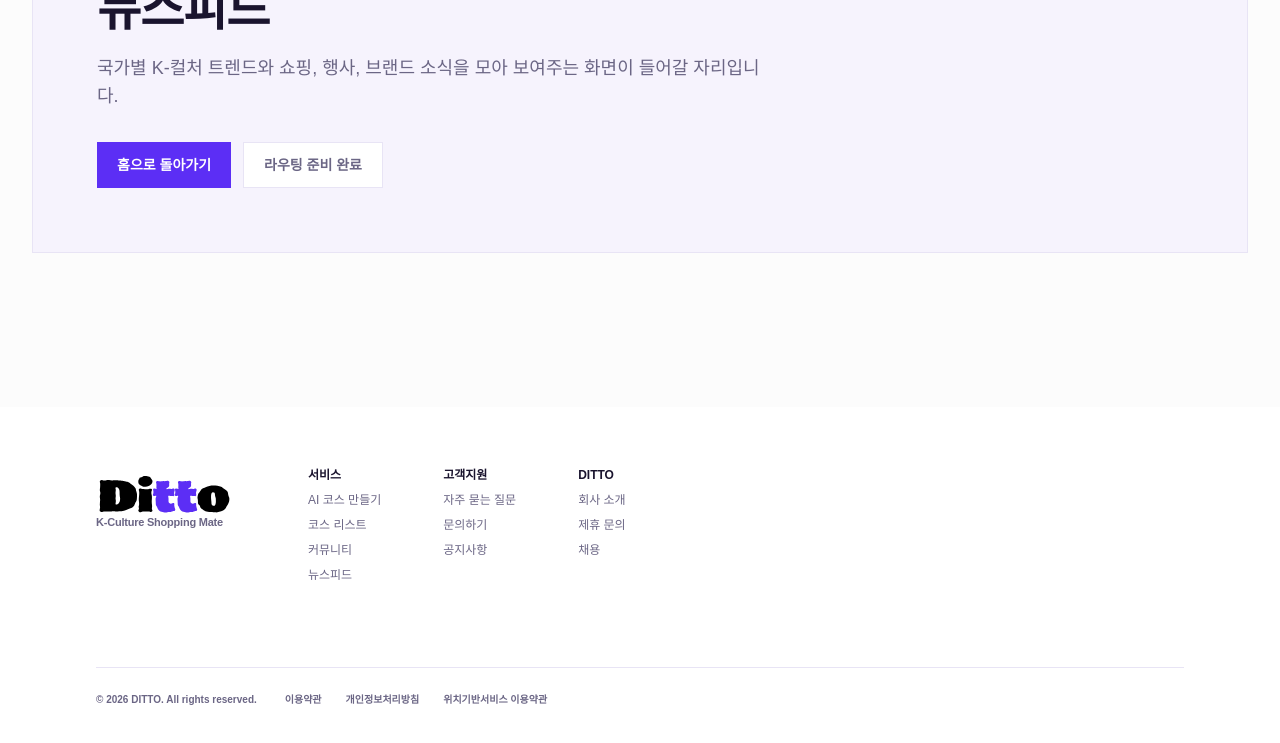
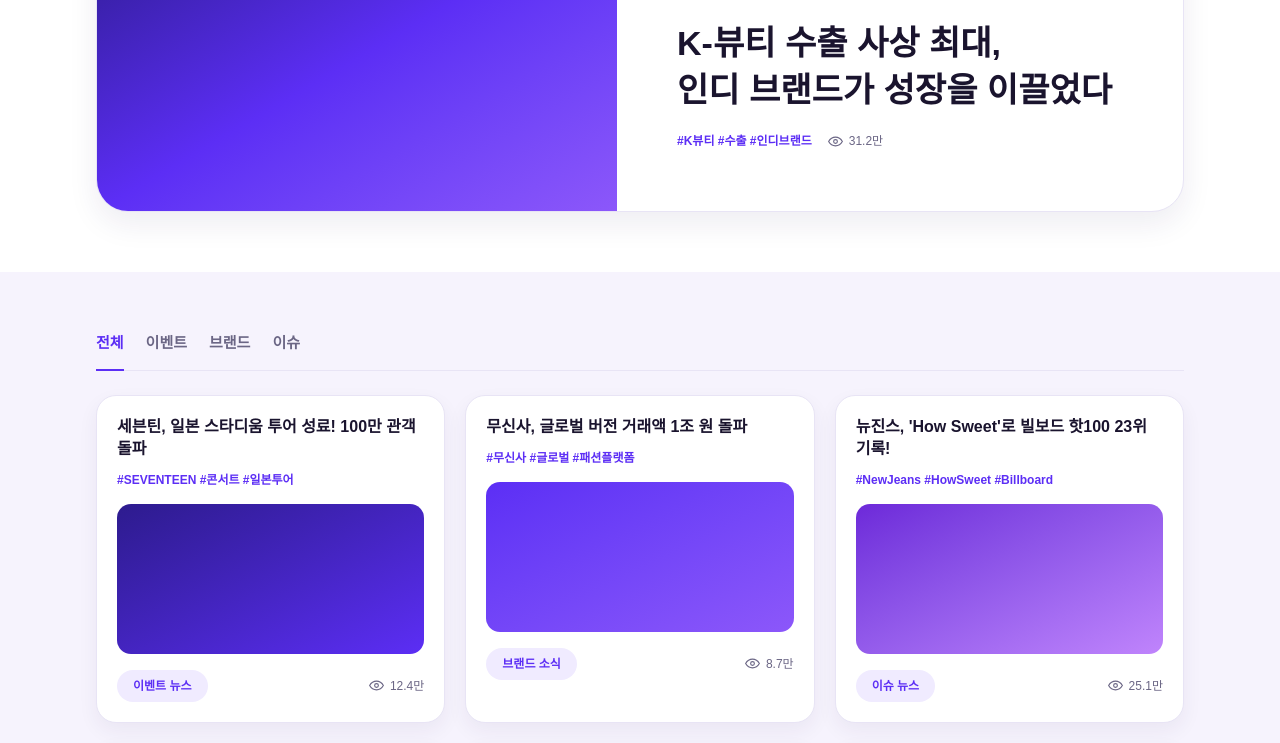
Before and after one commit to HDF-final/Ditto-FrontEnd, a Next.js app: page /news in a window 1280 px wide. Shown: the part 360-1103 px from the top of the page. Built offline with nearby package versions, Linux system fonts and the light colour scheme.

Commit message:
feat: 뉴스피드 페이지 구현

```diff
--- a/src/app/news/page.js
+++ b/src/app/news/page.js
@@ -1,13 +1,27 @@
-import { PlaceholderPage } from "@/components/common/placeholder-page";
+import { NewsFeaturedCard } from "@/components/news/news-featured-card";
+import { NewsFeed } from "@/components/news/news-feed";
+import { featuredNews, newsItems, newsTabs } from "@/lib/fixtures/news";
 
 export const metadata = { title: "뉴스피드" };
 
 export default function NewsPage() {
   return (
-    <PlaceholderPage
-      eyebrow="K-Culture News"
-      title="뉴스피드"
-      description="국가별 K-컬처 트렌드와 쇼핑, 행사, 브랜드 소식을 모아 보여주는 화면이 들어갈 자리입니다."
-    />
+    <main className="bg-background">
+      <section className="bg-white px-5 py-[60px] lg:px-24">
+        <div className="mb-6">
+          <p className="text-xs font-black uppercase tracking-[0.04em] text-brand">
+            DITTO NEWSLETTER
+          </p>
+          <h1 className="mt-1 text-[28px] font-black tracking-tight text-ink">
+            뉴스피드
+          </h1>
+          <p className="mt-1 text-sm text-ink-muted">
+            K-컬처와 브랜드, 그리고 우리 사회에 선한 변화를 만드는 소식.
+          </p>
+        </div>
+        <NewsFeaturedCard news={featuredNews} />
+      </section>
+      <NewsFeed tabs={newsTabs} items={newsItems} />
+    </main>
   );
 }
--- a/src/components/layout/site-header.js
+++ b/src/components/layout/site-header.js
@@ -56,7 +56,6 @@ export function SiteHeader() {
               width={137}
               height={43}
               priority
-              className="h-auto"
               style={{ width: "137px", height: "auto" }}
             />
             <span className="mt-1 whitespace-nowrap text-[13px] font-medium leading-none text-ink-muted">
--- /dev/null
+++ b/src/components/news/news-featured-card.js
@@ -0,0 +1,25 @@
+import { ViewCount } from "@/components/news/view-count";
+
+export function NewsFeaturedCard({ news }) {
+  return (
+    <article className="grid overflow-hidden rounded-[32px] border border-line bg-white shadow-[0_12px_30px_rgba(43,28,89,0.08)] lg:grid-cols-[520px_1fr]">
+      <div
+        className={`min-h-[240px] bg-linear-to-br ${news.gradient} lg:min-h-[305px]`}
+      />
+      <div className="flex flex-col justify-center gap-5 p-9 lg:p-[60px]">
+        <span className="w-fit rounded-full bg-brand-soft px-4 py-2 text-xs font-black text-brand">
+          {news.category}
+        </span>
+        <h2 className="whitespace-pre-line text-2xl font-black leading-snug text-ink md:text-[34px]">
+          {news.title}
+        </h2>
+        <div className="flex flex-wrap items-center gap-4">
+          <p className="text-xs font-semibold text-brand">
+            {news.tags.map((tag) => `#${tag}`).join(" ")}
+          </p>
+          <ViewCount value={news.views} />
+        </div>
+      </div>
+    </article>
+  );
+}
--- /dev/null
+++ b/src/components/news/news-feed.js
@@ -0,0 +1,60 @@
+"use client";
+
+import { useState } from "react";
+
+import { ViewCount } from "@/components/news/view-count";
+
+export function NewsFeed({ tabs, items }) {
+  const [activeTab, setActiveTab] = useState("all");
+
+  const visibleItems =
+    activeTab === "all"
+      ? items
+      : items.filter((item) => item.category === activeTab);
+
+  return (
+    <section className="bg-surface-soft px-5 py-[60px] lg:px-24">
+      <div className="mb-6 flex gap-[22px] border-b border-line">
+        {tabs.map((tab) => (
+          <button
+            key={tab.value}
+            type="button"
+            onClick={() => setActiveTab(tab.value)}
+            className={`-mb-px border-b-2 px-0 pb-3.5 text-[15px] font-black transition ${
+              activeTab === tab.value
+                ? "border-brand text-brand"
+                : "border-transparent text-ink-muted hover:text-ink"
+            }`}
+          >
+            {tab.label}
+          </button>
+        ))}
+      </div>
+
+      <div className="grid gap-5 md:grid-cols-2 xl:grid-cols-3">
+        {visibleItems.map((item) => (
+          <article
+            key={item.title}
+            className="flex flex-col gap-3 rounded-[20px] border border-line bg-white p-5 shadow-[0_8px_20px_rgba(43,28,89,0.06)] transition hover:-translate-y-1 hover:shadow-[0_16px_32px_rgba(43,28,89,0.12)]"
+          >
+            <h3 className="text-base font-black leading-snug text-ink">
+              {item.title}
+            </h3>
+            <p className="text-xs font-semibold text-brand">
+              {item.tags.map((tag) => `#${tag}`).join(" ")}
+            </p>
+            <div
+              className={`mt-1 h-[150px] rounded-[14px] bg-linear-to-br ${item.gradient}`}
+            />
+            <div className="mt-1 flex items-center justify-between gap-3">
+              <span className="rounded-full bg-brand-soft px-4 py-2 text-xs font-black text-brand">
+                {item.label}
+              </span>
+              <ViewCount value={item.views} />
+            </div>
+          </article>
+        ))}
+      </div>
+    </section>
+  );
+}
--- /dev/null
+++ b/src/components/news/view-count.js
@@ -0,0 +1,18 @@
+export function ViewCount({ value }) {
+  return (
+    <span className="inline-flex items-center gap-1.5 whitespace-nowrap text-xs font-medium text-ink-muted">
+      <svg
+        aria-hidden="true"
+        className="size-[15px]"
+        viewBox="0 0 24 24"
+        fill="none"
+        stroke="currentColor"
+        strokeWidth="1.8"
+      >
+        <path d="M1 12s4-7 11-7 11 7 11 7-4 7-11 7S1 12 1 12z" />
+        <circle cx="12" cy="12" r="3" />
+      </svg>
+      {value}
+    </span>
+  );
+}
--- /dev/null
+++ b/src/lib/fixtures/news.js
@@ -0,0 +1,65 @@
+export const newsTabs = [
+  { label: "전체", value: "all" },
+  { label: "이벤트", value: "event" },
+  { label: "브랜드", value: "brand" },
+  { label: "이슈", value: "issue" },
+];
+
+export const featuredNews = {
+  category: "이슈 뉴스",
+  title: "K-뷰티 수출 사상 최대,\n인디 브랜드가 성장을 이끌었다",
+  tags: ["K뷰티", "수출", "인디브랜드"],
+  views: "31.2만",
+  gradient: "from-[#2d1b8e] via-[#5c2ef5] to-[#8c57fa]",
+};
+
+export const newsItems = [
+  {
+    category: "event",
+    label: "이벤트 뉴스",
+    title: "세븐틴, 일본 스타디움 투어 성료! 100만 관객 돌파",
+    tags: ["SEVENTEEN", "콘서트", "일본투어"],
+    views: "12.4만",
+    gradient: "from-[#2d1b8e] to-[#5c2ef5]",
+  },
+  {
+    category: "brand",
+    label: "브랜드 소식",
+    title: "무신사, 글로벌 버전 거래액 1조 원 돌파",
+    tags: ["무신사", "글로벌", "패션플랫폼"],
+    views: "8.7만",
+    gradient: "from-[#5c2ef5] to-[#8c57fa]",
+  },
+  {
+    category: "issue",
+    label: "이슈 뉴스",
+    title: "뉴진스, 'How Sweet'로 빌보드 핫100 23위 기록!",
+    tags: ["NewJeans", "HowSweet", "Billboard"],
+    views: "25.1만",
+    gradient: "from-[#6d28d9] to-[#c084fc]",
+  },
+  {
+    category: "brand",
+    label: "브랜드 소식",
+    title: "올리브영, 외국인 매출 비중 30% 돌파",
+    tags: ["올리브영", "관광객", "K뷰티"],
+    views: "6.3만",
+    gradient: "from-[#4a2fa8] to-[#7c5cf0]",
+  },
+  {
+    category: "event",
+    label: "이벤트 뉴스",
+    title: "성수동 팝업 위크, 40개 브랜드 동시 오픈",
+    tags: ["성수동", "팝업", "브랜드위크"],
+    views: "9.8만",
+    gradient: "from-[#211466] to-[#8c57fa]",
+  },
+  {
+    category: "issue",
+    label: "이슈 뉴스",
+    title: "서울시, 외국인 관광객 대상 교통패스 확대",
+    tags: ["서울시", "교통패스", "관광"],
+    views: "4.5만",
+    gradient: "from-[#4a044e] to-[#6d28d9]",
+  },
+];
```
